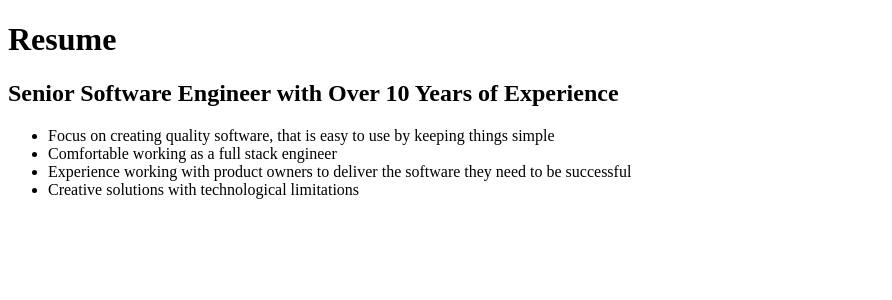
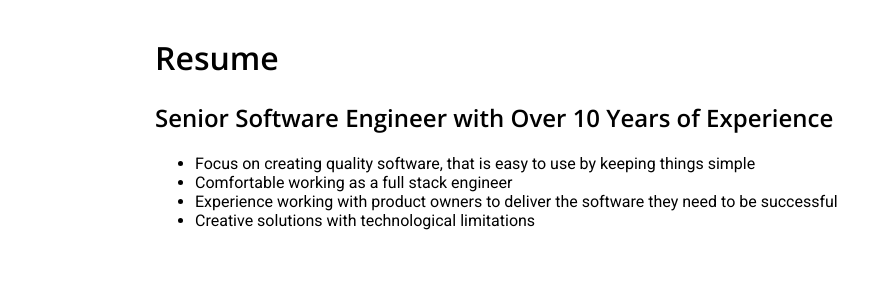
Before and after one commit to martypowell/martypowell-next, a Next.js app: page /resume in a window 1280 px wide. Shown: the top 300 px of the page, without its empty margins (0-892 px from the left). Built offline with nearby package versions, Linux system fonts and the light colour scheme.

Commit message:
added layout with global styles

```diff
--- a/components/Layout.jsx
+++ b/components/Layout.jsx
@@ -1,4 +1,6 @@
 import Head from "next/head";
+import styles from "./layout.module.css";
+
 export default (props) => (
   <>
     <Head>
@@ -7,6 +9,6 @@ export default (props) => (
         rel="stylesheet"
       />
     </Head>
-    <div>{props.children}</div>
+    <div className={styles.container}>{props.children}</div>
   </>
 );
--- /dev/null
+++ b/components/Layout.module.css
@@ -0,0 +1,6 @@
+.container {
+  padding: 15px;
+  margin: auto;
+  max-width: 1000px;
+  width: 100%;
+}
--- /dev/null
+++ b/pages/_app.js
@@ -0,0 +1,7 @@
+import "../styles/global.css";
+
+function MyApp({ Component, pageProps }) {
+  return <Component {...pageProps} />;
+}
+
+export default MyApp;
--- /dev/null
+++ b/styles/global.css
@@ -0,0 +1,28 @@
+html,
+body {
+  padding: 0;
+  margin: 0;
+  font-family: "Roboto", sans-serif;
+}
+
+* {
+  box-sizing: border-box;
+}
+
+h1,
+h2,
+h3 {
+  font-family: "Open Sans", sans-serif;
+}
+
+a {
+  color: #1d70b8;
+  text-decoration: none;
+}
+
+a:hover {
+  transition: all 200ms ease;
+  transition-property: color, text-decoration;
+  color: #003078;
+  text-decoration: underline;
+}
```
Also changed, not shown: pages/index.js (+0 -31 lines).
